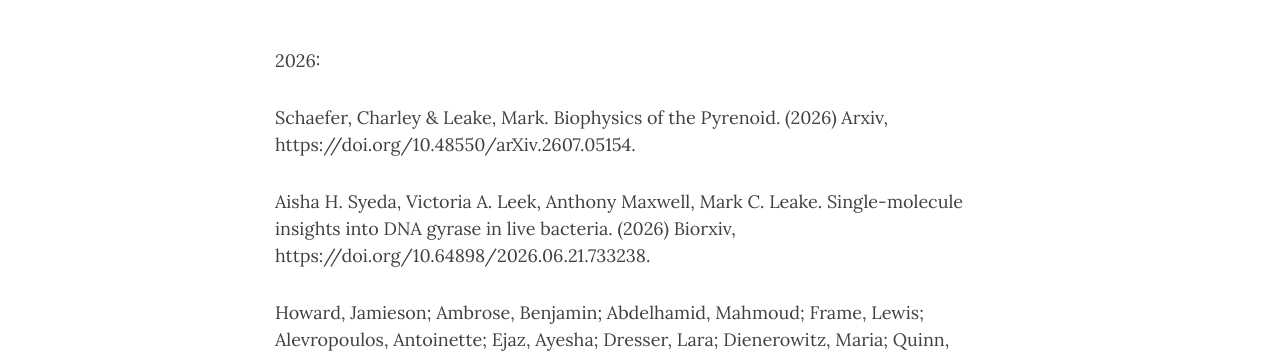
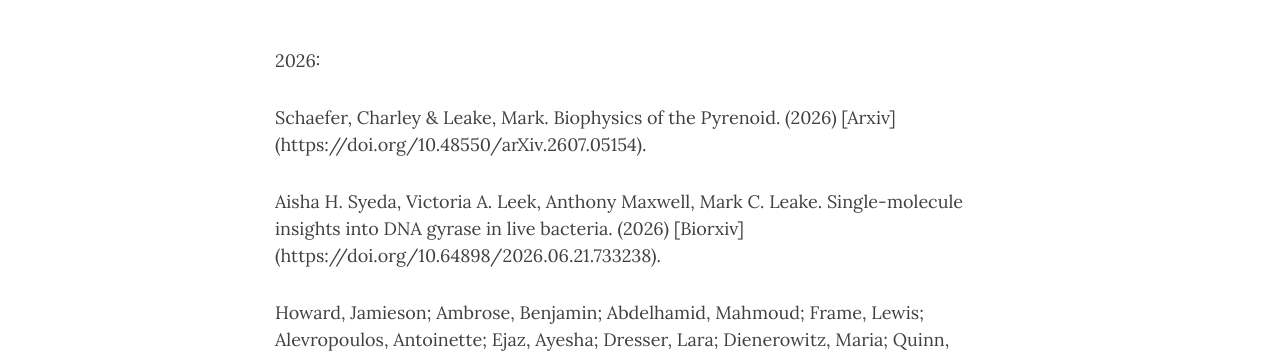
Before and after one commit to york-biophysics/york-biophysics.github.io, a Jekyll site: the page built from Publications.md, in a window 1280 px wide and 900 px high. Shown: the part 229-585 px from the top of the window. Built offline with Jekyll 4.4.1, drawn with Linux system fonts in a browser that asks for light colours; nearby versions of some CDN libraries.

Commit message:
pubs revised

```diff
--- a/Publications.md
+++ b/Publications.md
@@ -5,9 +5,9 @@
 
 2026:
 
-Schaefer, Charley & Leake, Mark. Biophysics of the Pyrenoid.  (2026) Arxiv, https://doi.org/10.48550/arXiv.2607.05154.
+Schaefer, Charley & Leake, Mark. Biophysics of the Pyrenoid.  (2026) [Arxiv] (https://doi.org/10.48550/arXiv.2607.05154).
 
-Aisha H. Syeda, Victoria A. Leek,  Anthony Maxwell,  Mark C. Leake. Single-molecule insights into DNA gyrase in live bacteria. (2026) Biorxiv, https://doi.org/10.64898/2026.06.21.733238.
+Aisha H. Syeda, Victoria A. Leek,  Anthony Maxwell,  Mark C. Leake. Single-molecule insights into DNA gyrase in live bacteria. (2026) [Biorxiv] (https://doi.org/10.64898/2026.06.21.733238).
 
 Howard, Jamieson; Ambrose, Benjamin; Abdelhamid, Mahmoud; Frame, Lewis; Alevropoulos, Antoinette; Ejaz, Ayesha; Dresser, Lara; Dienerowitz, Maria; Quinn, Steven; Squires, Allison; Noy, Agnes; Craggs, Timothy; Leake, Mark*. The transitional kinetics between open and closed Rep structures can be tuned by salt via two intermediate states. (2026) Nucleic Acids Research, 54(2):gkaf1483.
 
```
